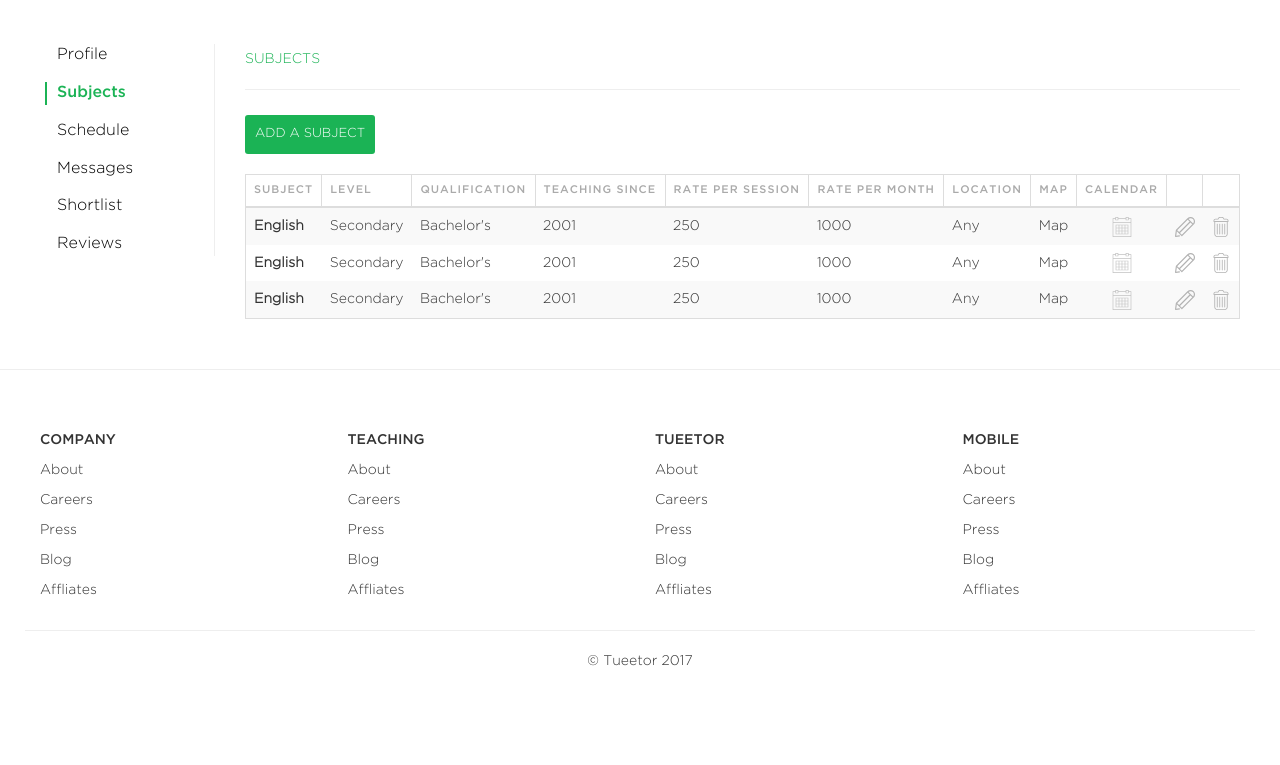
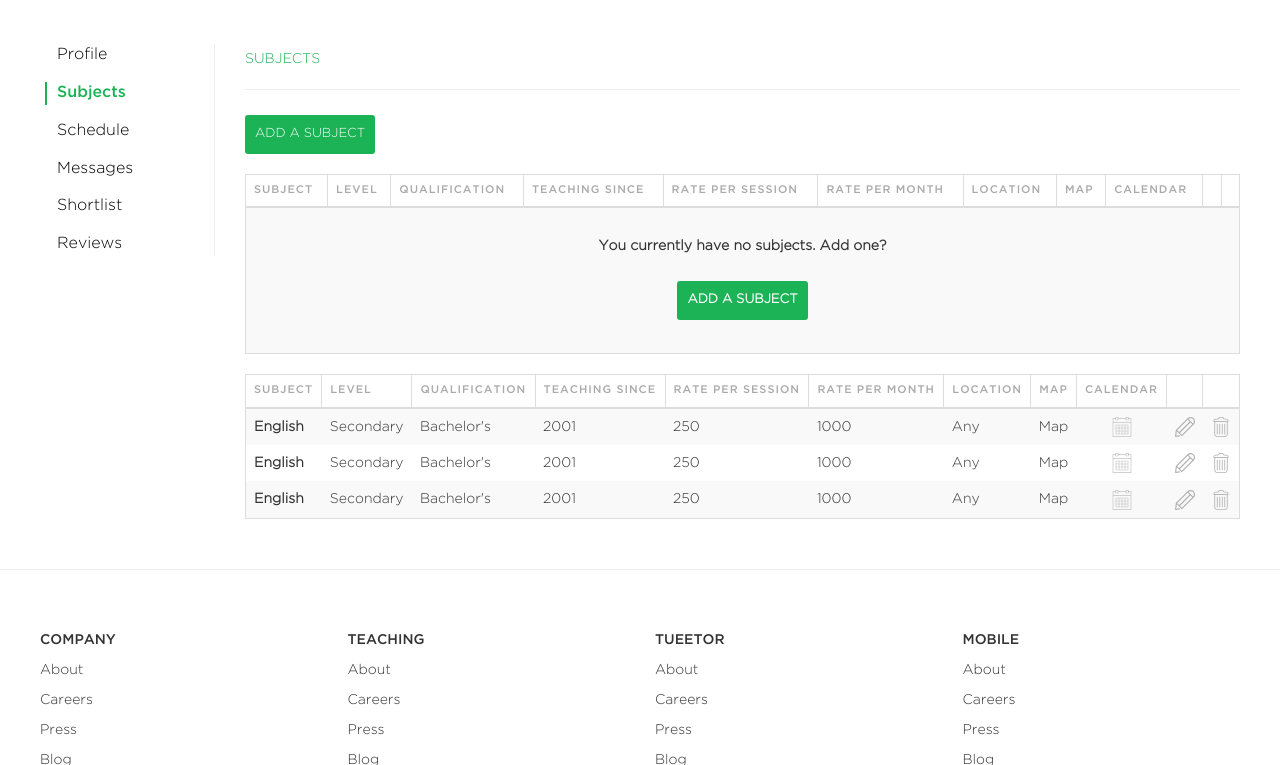
Before and after one commit to jessdesigntan/tueetor, a PHP site: page /subjects.php in a window 1280 px wide. Shown: the part 71-836 px from the top of the page. Before the commit the page ends 737 px from the top, so only its background shows below. Run offline with PHP 8.4, Linux system fonts and the light colour scheme; some libraries are stand-ins or nearby versions.

Commit message:
empty state for subject list

```diff
--- a/add-subject.php
+++ b/add-subject.php
@@ -13,7 +13,7 @@
               <li><a href="dashboard.php">Profile</a></li>
               <li class="active"><a href="subjects.php">Subjects</a></li>
               <li><a href="schedule.php">Schedule</a></li>
-              <li><a href="#">Messages</a></li>
+              <li><a href="messages.php">Messages</a></li>
               <li><a href="shortlist.php">Shortlist</a></li>
               <li><a href="review.php">Reviews</a></li>
             </ul>
--- a/css/style.css
+++ b/css/style.css
@@ -1640,3 +1640,9 @@ li.profile img {
   bottom: 0;
   background-color: transparent;
 }
+
+tr.empty td > span {
+  display: block;
+  margin: 20px auto;
+  text-align: center;
+}
--- a/dashboard.php
+++ b/dashboard.php
@@ -13,7 +13,7 @@
               <li class="active"><a href="dashboard.php">Profile</a></li>
               <li><a href="subjects.php">Subjects</a></li>
               <li><a href="schedule.php">Schedule</a></li>
-              <li><a href="#">Messages</a></li>
+              <li><a href="messages.php">Messages</a></li>
               <li><a href="shortlist.php">Shortlist</a></li>
               <li><a href="review.php">Reviews</a></li>
             </ul>
--- a/edit-profile.php
+++ b/edit-profile.php
@@ -13,7 +13,7 @@
               <li class="active"><a href="dashboard.php">Profile</a></li>
               <li><a href="subjects.php">Subjects</a></li>
               <li><a href="schedule.php">Schedule</a></li>
-              <li><a href="#">Messages</a></li>
+              <li><a href="messages.php">Messages</a></li>
               <li><a href="shortlist.php">Shortlist</a></li>
               <li><a href="review.php">Reviews</a></li>
             </ul>
--- a/review.php
+++ b/review.php
@@ -13,7 +13,7 @@
               <li><a href="dashboard.php">Profile</a></li>
               <li><a href="subjects.php">Subjects</a></li>
               <li><a href="schedule.php">Schedule</a></li>
-              <li><a href="#">Messages</a></li>
+              <li><a href="messages.php">Messages</a></li>
               <li><a href="shortlist.php">Shortlist</a></li>
               <li class="active"><a href="review.php">Reviews</a></li>
             </ul>
--- a/schedule.php
+++ b/schedule.php
@@ -13,7 +13,7 @@
               <li><a href="dashboard.php">Profile</a></li>
               <li><a href="subjects.php">Subjects</a></li>
               <li class="active"><a href="schedule.php">Schedule</a></li>
-              <li><a href="#">Messages</a></li>
+              <li><a href="messages.php">Messages</a></li>
               <li><a href="shortlist.php">Shortlist</a></li>
               <li><a href="review.php">Reviews</a></li>
             </ul>
--- a/shortlist.php
+++ b/shortlist.php
@@ -13,7 +13,7 @@
               <li><a href="dashboard.php">Profile</a></li>
               <li><a href="add-subject.php">Add Subject</a></li>
               <li><a href="schedule.php">Schedule</a></li>
-              <li><a href="#">Messages</a></li>
+              <li><a href="messages.php">Messages</a></li>
               <li class="active"><a href="shortlist.php">Shortlist</a></li>
               <li><a href="review.php">Reviews</a></li>
             </ul>
--- a/subjects.php
+++ b/subjects.php
@@ -13,7 +13,7 @@
               <li><a href="dashboard.php">Profile</a></li>
               <li class="active"><a href="subjects.php">Subjects</a></li>
               <li><a href="schedule.php">Schedule</a></li>
-              <li><a href="#">Messages</a></li>
+              <li><a href="messages.php">Messages</a></li>
               <li><a href="shortlist.php">Shortlist</a></li>
               <li><a href="review.php">Reviews</a></li>
             </ul>
@@ -24,6 +24,30 @@
             <div class="primary-color uppercase mTop20">Subjects</div>
             <hr/>
             <a href="add-subject.php" class="t-btn primary-btn mBottom20">Add a Subject</a>
+
+            <table class="table table-responsive profile-table table-striped table-hover table-bordered" style="width:100%;">
+              <thead>
+                <tr>
+                  <td>Subject</td>
+                  <td>Level</td>
+                  <td>Qualification</td>
+                  <td>Teaching Since</td>
+                  <td>Rate per Session</td>
+                  <td>Rate per Month</td>
+                  <td>Location</td>
+                  <td>Map</td>
+                  <td>Calendar</td>
+                  <td></td>
+                  <td></td>
+                </tr>
+              </thead>
+              <tr class="empty">
+                <td colspan="11">
+                  <span>You currently have no subjects. Add one?</span>
+                  <span><a href="add-subject.php" class="t-btn primary-btn">Add a Subject</a></span>
+                </td>
+              </tr>
+            </table>
             <table class="table table-responsive profile-table table-striped table-hover table-bordered" style="width:100%;">
               <thead>
                 <tr>
@@ -50,7 +74,7 @@
                 <td>Any</td>
                 <td>Map</td>
                 <td class="text-center"><a href=""><img src="images/calendar.svg" width="20"></a></td>
-                <td class="text-center"><a href=""><img src="images/edit.svg" width="20"></a></td>
+                <td class="text-center"><a href="add-subject.php"><img src="images/edit.svg" width="20"></a></td>
                 <td class="text-center"><a href=""><img src="images/delete.svg" width="20"></a></td>
               </tr>
               <tr>
```
